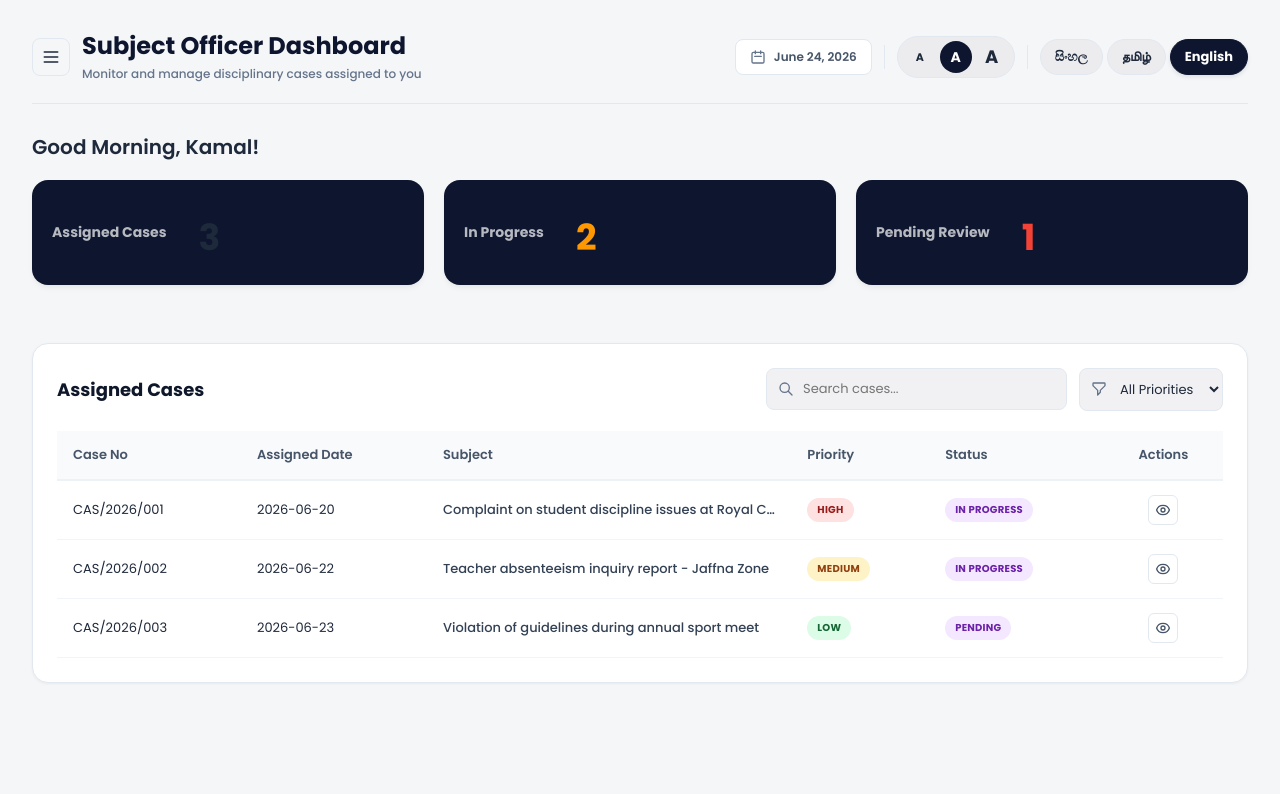
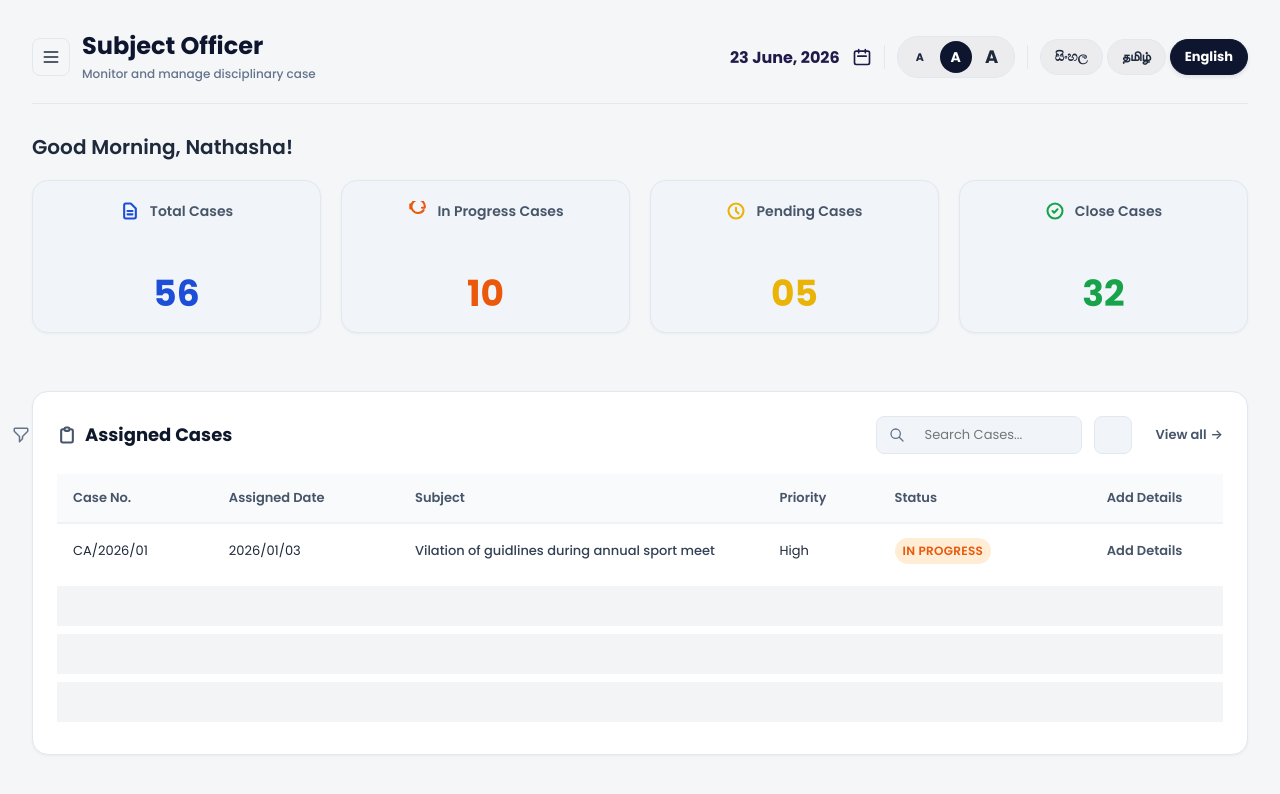
Before and after one commit to Avishka-kavishan/Discipline-Management-Monitoring-System, a Next.js app: page /subject in a window 1280 px wide. Shown: the top 794 px of the page. Built offline with nearby package versions, Linux system fonts and the light colour scheme; a web font is replaced by a local one.

Commit message:
Style and localize Subject Officer page to match mockup and resolve lint errors

```diff
--- a/app/subject/page.tsx
+++ b/app/subject/page.tsx
@@ -3,6 +3,7 @@
 import "../../i18n";
 import "../daily-mail/daily-mail.css";
 import "../dashboard-common.css";
+import "./subject.css";
 import { useState, useEffect } from "react";
 import { useRouter } from "next/navigation";
 import { useTranslation } from "react-i18next";
@@ -24,6 +25,18 @@ export default function SubjectPage() {
   // Accessibility & language state
   const [fontScale, setFontScale] = useState<"small" | "medium" | "large">("medium");
   const lang = i18n.language;
+
+  // Format date statically to match mockup
+  const getFormattedDate = () => {
+    const date = new Date("2026-06-23");
+    if (lang === "si") {
+      return date.toLocaleDateString("si-LK", { day: "numeric", month: "long", year: "numeric" });
+    }
+    if (lang === "ta") {
+      return date.toLocaleDateString("ta-LK", { day: "numeric", month: "long", year: "numeric" });
+    }
+    return "23 June, 2026";
+  };
 
   // Mobile sidebar visibility state
   const [isSidebarOpen, setIsSidebarOpen] = useState(false);
@@ -68,27 +81,11 @@ export default function SubjectPage() {
   const [cases, setCases] = useState<Case[]>([
     {
       id: "1",
-      caseNo: "CAS/2026/001",
-      assignedDate: "2026-06-20",
-      subject: "Complaint on student discipline issues at Royal College",
+      caseNo: "CA/2026/01",
+      assignedDate: "2026/01/03",
+      subject: "Vilation of guidlines during annual sport meet",
       priority: "high",
       status: "In Progress",
-    },
-    {
-      id: "2",
-      caseNo: "CAS/2026/002",
-      assignedDate: "2026-06-22",
-      subject: "Teacher absenteeism inquiry report - Jaffna Zone",
-      priority: "medium",
-      status: "In Progress",
-    },
-    {
-      id: "3",
-      caseNo: "CAS/2026/003",
-      assignedDate: "2026-06-23",
-      subject: "Violation of guidelines during annual sport meet",
-      priority: "low",
-      status: "Pending",
     },
   ]);
 
@@ -147,23 +144,20 @@ export default function SubjectPage() {
                 </svg>
               </button>
               <div className="dashboard-title-area">
-                <h2 className="dashboard-main-title">{t("subjectDashboardTitle")}</h2>
-                <p className="dashboard-main-subtitle">{t("subjectDashboardDesc")}</p>
+                <h2 className="dashboard-main-title">Subject Officer</h2>
+                <p className="dashboard-main-subtitle">{t("subjectOfficerDesc")}</p>
               </div>
             </div>
 
             <div className="dashboard-header-right">
               {/* Date display badge */}
               <div className="date-badge">
+                <span suppressHydrationWarning>
+                  {getFormattedDate()}
+                </span>
                 <svg className="date-icon" fill="none" viewBox="0 0 24 24" stroke="currentColor" strokeWidth="2">
                   <path strokeLinecap="round" strokeLinejoin="round" d="M8 7V3m8 4V3m-9 8h10M5 21h14a2 2 0 002-2V7a2 2 0 00-2-2H5a2 2 0 00-2 2v12a2 2 0 002 2z" />
                 </svg>
-                <span suppressHydrationWarning>
-                  {new Date("2026-06-24").toLocaleDateString(
-                    lang === "si" ? "si-LK" : lang === "ta" ? "ta-LK" : "en-US",
-                    { year: "numeric", month: "long", day: "numeric" }
-                  )}
-                </span>
               </div>
 
               <div className="divider-line" aria-hidden="true" />
@@ -258,18 +252,42 @@ export default function SubjectPage() {
           </section>
 
           {/* Stats section */}
-          <section className="dashboard-stats-grid">
-            <div className="hero-action-card">
-              <h4>Assigned Cases</h4>
-              <p>{cases.length}</p>
+          <section className="dashboard-stats-grid subject-stats-grid">
+            <div className="hero-action-card stat-card-total">
+              <div className="stat-card-header">
+                <svg className="stat-card-icon icon-blue" fill="none" viewBox="0 0 24 24" stroke="currentColor" strokeWidth="2.5">
+                  <path strokeLinecap="round" strokeLinejoin="round" d="M9 12h6m-6 4h6m2 5H7a2 2 0 01-2-2V5a2 2 0 012-2h5.586a1 1 0 01.707.293l5.414 5.414a1 1 0 01.293.707V19a2 2 0 01-2 2z" />
+                </svg>
+                <h4>{t("totalCases")}</h4>
+              </div>
+              <p className="stat-value text-blue">56</p>
             </div>
-            <div className="hero-action-card">
-              <h4>In Progress</h4>
-              <p className="val-warning">2</p>
+            <div className="hero-action-card stat-card-inprogress">
+              <div className="stat-card-header">
+                <svg className="stat-card-icon icon-orange" fill="none" viewBox="0 0 24 24" stroke="currentColor" strokeWidth="2.5">
+                  <path strokeLinecap="round" strokeLinejoin="round" d="M4 4v5h.582m15.356 2A8.001 8.001 0 1121.21 8H18" />
+                </svg>
+                <h4>{t("inProgressCases")}</h4>
+              </div>
+              <p className="stat-value text-orange">10</p>
             </div>
-            <div className="hero-action-card">
-              <h4>Pending Review</h4>
-              <p className="val-danger">1</p>
+            <div className="hero-action-card stat-card-pending">
+              <div className="stat-card-header">
+                <svg className="stat-card-icon icon-yellow" fill="none" viewBox="0 0 24 24" stroke="currentColor" strokeWidth="2.5">
+                  <path strokeLinecap="round" strokeLinejoin="round" d="M12 8v4l3 3m6-3a9 9 0 11-18 0 9 9 0 0118 0z" />
+                </svg>
+                <h4>{t("pendingCases")}</h4>
+              </div>
+              <p className="stat-value text-yellow">05</p>
+            </div>
+            <div className="hero-action-card stat-card-close">
+              <div className="stat-card-header">
+                <svg className="stat-card-icon icon-green" fill="none" viewBox="0 0 24 24" stroke="currentColor" strokeWidth="2.5">
+                  <path strokeLinecap="round" strokeLinejoin="round" d="M9 12l2 2 4-4m6 2a9 9 0 11-18 0 9 9 0 0118 0z" />
+                </svg>
+                <h4>{t("closeCases")}</h4>
+              </div>
+              <p className="stat-value text-green">32</p>
             </div>
           </section>
 
@@ -277,7 +295,12 @@ export default function SubjectPage() {
           <section className="letters-list-section">
             {/* Header Filter Panel */}
             <div className="letters-list-header">
-              <h3 className="section-title">Assigned Cases</h3>
+              <h3 className="section-title">
+                <svg className="section-title-icon" fill="none" viewBox="0 0 24 24" stroke="currentColor" strokeWidth="2.5">
+                  <path strokeLinecap="round" strokeLinejoin="round" d="M9 5H7a2 2 0 00-2 2v12a2 2 0 002 2h10a2 2 0 002-2V7a2 2 0 00-2-2h-2M9 5a2 2 0 002 2h2a2 2 0 002-2M9 5a2 2 0 012-2h2a2 2 0 012 2" />
+                </svg>
+                <span>{t("assignedCases")}</span>
+              </h3>
 
               <div className="letters-filters-group">
                 {/* Search Bar Input */}
@@ -289,28 +312,25 @@ export default function SubjectPage() {
                     type="text"
                     value={searchQuery}
                     onChange={(e) => setSearchQuery(e.target.value)}
-                    placeholder="Search cases..."
+                    placeholder={t("searchCasesPlaceholder")}
                     className="search-input"
                   />
                 </div>
 
-                {/* Priority Selection Filter */}
-                <div className="filter-dropdown-wrapper">
+                {/* Filter button */}
+                <button
+                  className="btn-filter-icon"
+                  aria-label="Filter"
+                  onClick={() => setPriorityFilter(priorityFilter === "all" ? "high" : "all")}
+                >
                   <svg className="filter-icon" fill="none" viewBox="0 0 24 24" stroke="currentColor" strokeWidth="2">
                     <path strokeLinecap="round" strokeLinejoin="round" d="M3 4a1 1 0 011-1h16a1 1 0 011 1v2.586a1 1 0 01-.293.707l-6.414 6.414a1 1 0 00-.293.707V17l-4 4v-6.586a1 1 0 00-.293-.707L3.293 7.293A1 1 0 013 6.586V4z" />
                   </svg>
-                  <select
-                    value={priorityFilter}
-                    onChange={(e: any) => setPriorityFilter(e.target.value)}
-                    className="filter-priority-select"
-                    aria-label="Filter Priority"
-                  >
-                    <option value="all">All Priorities</option>
-                    <option value="high">High</option>
-                    <option value="medium">Medium</option>
-                    <option value="low">Low</option>
-                  </select>
-                </div>
+                </button>
+
+                <a href="#" className="view-all-reset-link" onClick={(e) => { e.preventDefault(); setSearchQuery(""); setPriorityFilter("all"); }}>
+                  {t("viewAll")} <span className="arrow-span">→</span>
+                </a>
               </div>
             </div>
 
@@ -319,12 +339,12 @@ export default function SubjectPage() {
               <table className="letters-data-table">
                 <thead>
                   <tr>
-                    <th scope="col">Case No</th>
-                    <th scope="col">Assigned Date</th>
-                    <th scope="col">Subject</th>
-                    <th scope="col">Priority</th>
-                    <th scope="col">Status</th>
-                    <th scope="col" className="text-center">Actions</th>
+                    <th scope="col">{t("caseNo")}</th>
+                    <th scope="col">{t("assignedDate")}</th>
+                    <th scope="col">{t("subjectText")}</th>
+                    <th scope="col">{t("priority")}</th>
+                    <th scope="col">{t("status")}</th>
+                    <th scope="col" className="text-center">{t("addDetails")}</th>
                   </tr>
                 </thead>
                 <tbody>
@@ -335,28 +355,28 @@ export default function SubjectPage() {
                         <td>{item.assignedDate}</td>
                         <td className="subject-cell">{item.subject}</td>
                         <td>
-                          <span className={`badge-badge badge-priority-${item.priority}`}>
-                            {t(`priority${item.priority.charAt(0).toUpperCase() + item.priority.slice(1)}`)}
-                          </span>
+                          {item.priority === "high" ? t("priorityHigh") : item.priority === "medium" ? t("priorityMedium") : t("priorityLow")}
                         </td>
                         <td>
-                          <span className="badge-badge badge-status-assigned">
-                            {item.status}
+                          <span className={`badge-badge ${
+                            item.status === "In Progress" ? "badge-status-inprogress" :
+                            item.status === "Closed" ? "badge-status-closed" : "badge-status-pending"
+                          }`}>
+                            {item.status === "In Progress" ? t("statusInProgress") :
+                             item.status === "Closed" ? t("statusClosed") : t("statusPending")}
                           </span>
                         </td>
                         <td className="text-center actions-cell">
-                          <button
-                            className="btn-action-view"
-                            onClick={() => {
-                              alert(`Case details:\nCase No: ${item.caseNo}\nSubject: ${item.subject}\nStatus: ${item.status}`);
+                          <a
+                            href="#"
+                            className="add-details-link"
+                            onClick={(e) => {
+                              e.preventDefault();
+                              alert(`Add case details for Case No: ${item.caseNo}`);
                             }}
-                            title="View Case Details"
                           >
-                            <svg className="action-row-icon" fill="none" viewBox="0 0 24 24" stroke="currentColor" strokeWidth="2">
-                              <path strokeLinecap="round" strokeLinejoin="round" d="M15 12a3 3 0 11-6 0 3 3 0 016 0z" />
-                              <path strokeLinecap="round" strokeLinejoin="round" d="M2.458 12C3.732 7.943 7.523 5 12 5c4.478 0 8.268 2.943 9.542 7-1.274 4.057-5.064 7-9.542 7-4.477 0-8.268-2.943-9.542-7z" />
-                            </svg>
-                          </button>
+                            {t("addDetails")}
+                          </a>
                         </td>
                       </tr>
                     ))
@@ -367,6 +387,10 @@ export default function SubjectPage() {
                       </td>
                     </tr>
                   )}
+                  {/* Mock placeholder stripes as shown in the screenshot */}
+                  <tr className="placeholder-stripe-row"><td colSpan={6} aria-hidden="true"></td></tr>
+                  <tr className="placeholder-stripe-row"><td colSpan={6} aria-hidden="true"></td></tr>
+                  <tr className="placeholder-stripe-row"><td colSpan={6} aria-hidden="true"></td></tr>
                 </tbody>
               </table>
             </div>
--- /dev/null
+++ b/app/subject/subject.css
@@ -0,0 +1,255 @@
+/* Subject Officer Page specific styles */
+
+.subject-stats-grid {
+  display: grid;
+  grid-template-columns: repeat(4, 1fr) !important;
+  gap: 20px;
+  margin-bottom: 30px;
+}
+
+@media (max-width: 1024px) {
+  .subject-stats-grid {
+    grid-template-columns: repeat(2, 1fr) !important;
+  }
+}
+
+@media (max-width: 640px) {
+  .subject-stats-grid {
+    grid-template-columns: 1fr !important;
+  }
+}
+
+.stat-card-header {
+  display: flex;
+  align-items: center;
+  gap: 10px;
+  margin-bottom: 12px;
+}
+
+.stat-card-icon {
+  width: 20px;
+  height: 20px;
+}
+
+.stat-value {
+  font-size: calc(36px * var(--font-scale, 1));
+  font-weight: 700;
+  margin: 0;
+  line-height: 1;
+}
+
+/* Colors for stat card values matching the mockup */
+.text-blue {
+  color: #1d4ed8;
+}
+
+.text-orange {
+  color: #ea580c;
+}
+
+.text-yellow {
+  color: #eab308;
+}
+
+.text-green {
+  color: #16a34a;
+}
+
+/* Icon colors replacing inline styles */
+.icon-blue {
+  color: #1d4ed8;
+}
+
+.icon-orange {
+  color: #ea580c;
+}
+
+.icon-yellow {
+  color: #eab308;
+}
+
+.icon-green {
+  color: #16a34a;
+}
+
+/* Rounded grey container cards */
+.stat-card-total,
+.stat-card-inprogress,
+.stat-card-pending,
+.stat-card-close {
+  background: #f1f5f9;
+  border: 1px solid #e2e8f0;
+  border-radius: 16px;
+  padding: 20px;
+  display: flex;
+  flex-direction: column;
+  box-shadow: 0 1px 3px rgba(0,0,0,0.05);
+}
+
+.stat-card-total h4,
+.stat-card-inprogress h4,
+.stat-card-pending h4,
+.stat-card-close h4 {
+  font-size: calc(14px * var(--font-scale, 1));
+  color: #475569;
+  font-weight: 600;
+  margin: 0;
+}
+
+/* Custom styled filter elements to match mockup */
+.letters-filters-group .search-box {
+  background-color: #f1f5f9;
+  border: 1px solid #e2e8f0;
+  border-radius: 8px;
+  height: 38px;
+  display: flex;
+  align-items: center;
+  padding: 0 12px;
+}
+
+.letters-filters-group .search-input {
+  background-color: transparent;
+  border: none;
+  outline: none;
+  font-size: calc(13px * var(--font-scale, 1));
+  color: #334155;
+  width: 180px;
+}
+
+.letters-filters-group .search-icon {
+  color: #64748b;
+  margin-right: 8px;
+  width: 16px;
+  height: 16px;
+}
+
+.btn-filter-icon {
+  display: flex;
+  align-items: center;
+  justify-content: center;
+  width: 38px;
+  height: 38px;
+  background-color: #f1f5f9;
+  border: 1px solid #e2e8f0;
+  border-radius: 8px;
+  color: #64748b;
+  cursor: pointer;
+  transition: all 0.15s ease;
+  padding: 0;
+}
+
+.btn-filter-icon:hover {
+  background-color: #e2e8f0;
+  color: #1e293b;
+}
+
+.btn-filter-icon .filter-icon {
+  width: 18px;
+  height: 18px;
+}
+
+/* Action link style */
+.add-details-link {
+  color: #475569;
+  font-weight: 600;
+  text-decoration: none;
+  font-size: calc(13px * var(--font-scale, 1));
+  transition: color 0.15s ease;
+}
+
+.add-details-link:hover {
+  color: #1e293b;
+  text-decoration: underline;
+}
+
+/* View All link */
+.view-all-reset-link {
+  margin-left: 12px;
+  text-decoration: none;
+  color: #475569;
+  font-weight: 600;
+  font-size: calc(13px * var(--font-scale, 1));
+  transition: color 0.15s ease;
+}
+
+.view-all-reset-link:hover {
+  color: #1e293b;
+  text-decoration: underline;
+}
+
+/* Section header icon */
+.section-title {
+  display: flex;
+  align-items: center;
+  gap: 8px;
+}
+
+.section-title-icon {
+  width: 20px;
+  height: 20px;
+  color: #475569;
+}
+
+/* Header Date badge layout */
+.date-badge {
+  display: flex;
+  align-items: center;
+  gap: 12px;
+  background-color: transparent !important;
+  border: none !important;
+  border-radius: 0 !important;
+  padding: 0 !important;
+  font-size: calc(16px * var(--font-scale, 1)) !important;
+  font-weight: 700 !important;
+  color: #1e1b4b !important;
+}
+
+.date-icon {
+  width: 20px !important;
+  height: 20px !important;
+  color: #1e1b4b !important;
+  margin-left: 0 !important;
+}
+
+/* Case status badges */
+.badge-status-inprogress {
+  background-color: #ffedd5 !important;
+  color: #ea580c !important;
+  padding: 4px 8px;
+  border-radius: 9999px;
+  font-size: calc(12px * var(--font-scale, 1));
+  font-weight: 600;
+  display: inline-block;
+}
+
+.badge-status-closed {
+  background-color: #dcfce7 !important;
+  color: #16a34a !important;
+  padding: 4px 8px;
+  border-radius: 9999px;
+  font-size: calc(12px * var(--font-scale, 1));
+  font-weight: 600;
+  display: inline-block;
+}
+
+.badge-status-pending {
+  background-color: #fef9c3 !important;
+  color: #ca8a04 !important;
+  padding: 4px 8px;
+  border-radius: 9999px;
+  font-size: calc(12px * var(--font-scale, 1));
+  font-weight: 600;
+  display: inline-block;
+}
+
+/* Placeholder stripes mimicking the mockup screenshot */
+.placeholder-stripe-row {
+  height: 48px;
+}
+
+.placeholder-stripe-row td {
+  background-color: #f3f4f6 !important;
+  border-bottom: 8px solid #ffffff !important;
+  border-top: 8px solid #ffffff !important;
+  padding: 0 !important;
+}
--- a/components/Sidebar.tsx
+++ b/components/Sidebar.tsx
@@ -59,7 +59,7 @@ export const Sidebar: React.FC<SidebarProps> = ({
   } else if (activeRole === "subject") {
     userName = t("subjectName");
     userEmail = t("subjectEmail");
-    userInitials = "KP";
+    userInitials = "NS";
   } else if (activeRole === "investigation") {
     userName = t("investigationName");
     userEmail = t("investigationEmail");
--- a/locales/en.json
+++ b/locales/en.json
@@ -27,11 +27,23 @@
   "adminDashboardDesc": "Manage users, configure settings, and view audit logs",
   "subjectDashboardTitle": "Subject Officer Dashboard",
   "subjectDashboardDesc": "Monitor and manage disciplinary cases assigned to you",
+  "subjectOfficerDesc": "Monitor and manage disciplinary case",
+  "totalCases": "Total Cases",
+  "inProgressCases": "In Progress Cases",
+  "pendingCases": "Pending Cases",
+  "closeCases": "Close Cases",
+  "caseNo": "Case No.",
+  "assignedDate": "Assigned Date",
+  "addDetails": "Add Details",
+  "assignedCases": "Assigned Cases",
+  "searchCasesPlaceholder": "Search Cases...",
+  "statusInProgress": "In Progress",
+  "statusClosed": "Closed",
   "investigationDashboardTitle": "Investigation Officer Dashboard",
   "investigationDashboardDesc": "Conduct inquiries, gather evidence, and compile reports",
   "goodMorning": "Good Morning, Nathasha!",
   "goodMorningAdmin": "Good Morning, Aruni!",
-  "goodMorningSubject": "Good Morning, Kamal!",
+  "goodMorningSubject": "Good Morning, Nathasha!",
   "goodMorningInvestigation": "Good Morning, Suresh!",
   "greetingMorning": "Good Morning",
   "greetingAfternoon": "Good Afternoon",
@@ -46,8 +58,8 @@
   "profileEmail": "nathashasathsarani209@gmail.com",
   "adminName": "Aruni Rajapaksha",
   "adminEmail": "arunirajapaksha@gmail.com",
-  "subjectName": "Kamal Perera",
-  "subjectEmail": "kamalperera@gmail.com",
+  "subjectName": "Nathasha Sathsarani",
+  "subjectEmail": "nathashasathsarani209@gmail.com",
   "investigationName": "Suresh Silva",
   "investigationEmail": "sureshsilva@gmail.com",
   "newLetterModalTitle": "Register New Letter / Complaint",
```
Also changed, not shown: locales/si.json (+16 -4 lines), locales/ta.json (+15 -3 lines).
